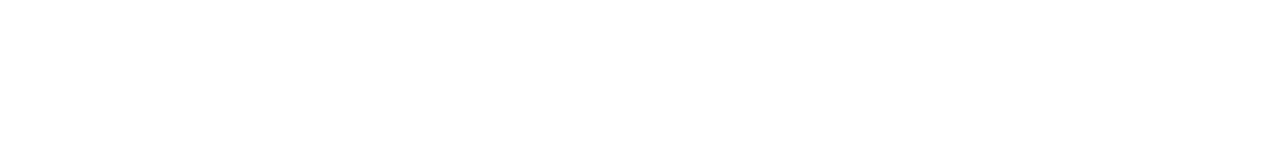
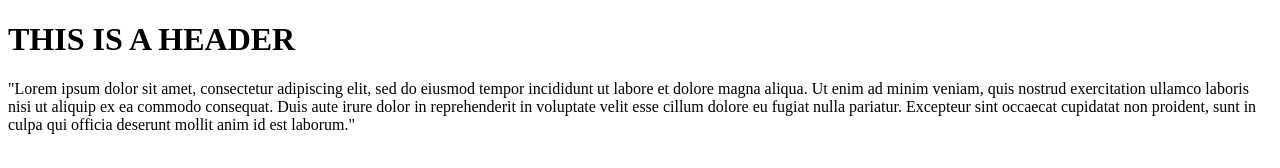
Before and after one commit to BeatriceKunda/CodeQueen, a plain HTML site: page index.html in a window 1280 px wide. Drawn offline with Linux system fonts and the light colour scheme.

Commit message:
adds lorem ipsum

```diff
--- a/index.html
+++ b/index.html
@@ -4,8 +4,9 @@
     <title>Document</title>
 </head>
 <body>
+    <h1>THIS IS A HEADER</h1>
 
-
+    <p>"Lorem ipsum dolor sit amet, consectetur adipiscing elit, sed do eiusmod tempor incididunt ut labore et dolore magna aliqua. Ut enim ad minim veniam, quis nostrud exercitation ullamco laboris nisi ut aliquip ex ea commodo consequat. Duis aute irure dolor in reprehenderit in voluptate velit esse cillum dolore eu fugiat nulla pariatur. Excepteur sint occaecat cupidatat non proident, sunt in culpa qui officia deserunt mollit anim id est laborum."</p>
 
 </body>
 </html>
```
